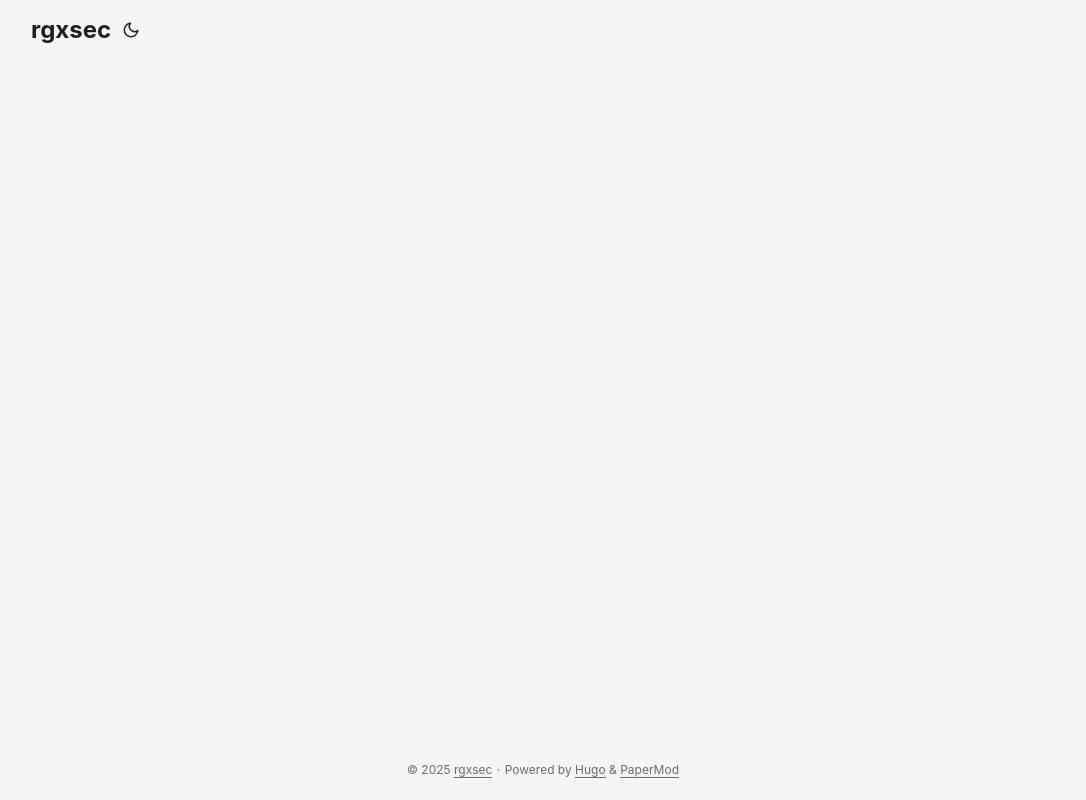
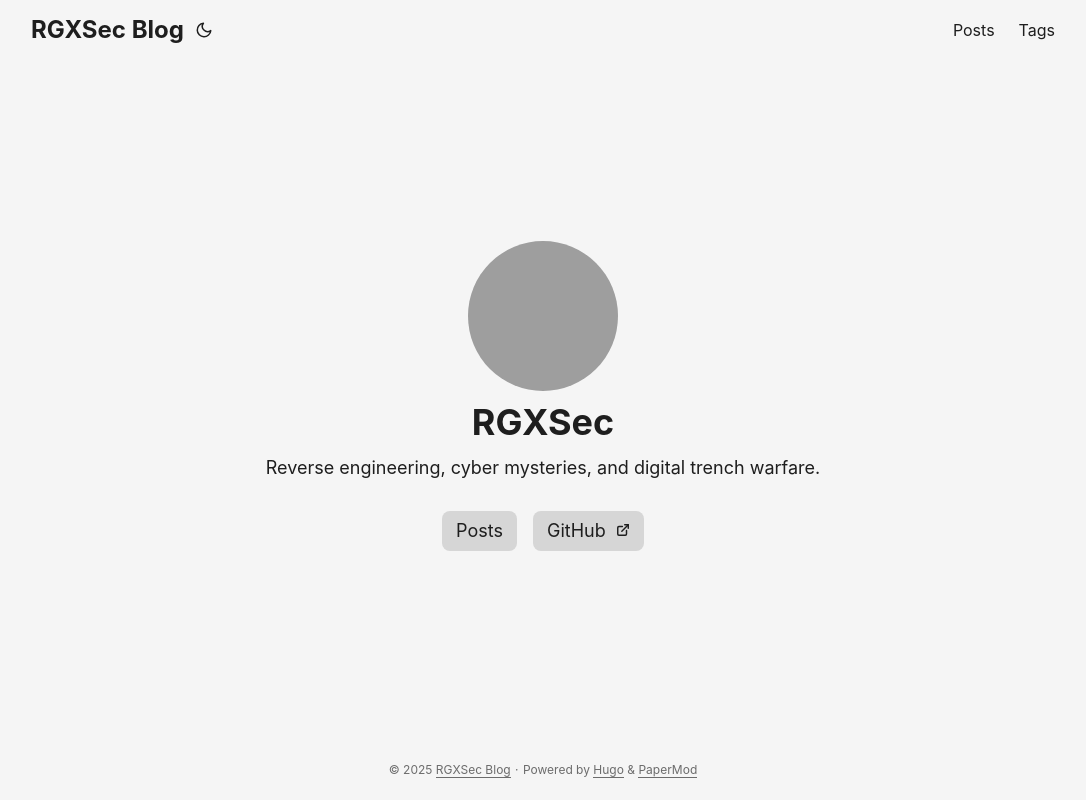
Before and after one commit to rgxsec/rgxsec.github.io, a plain HTML site: page index.html in a window 1280 px wide. Shown: the whole page, without its empty margins (97-1183 px from the left). Drawn offline with Linux system fonts and the light colour scheme; grey boxes are pictures that could not be loaded.

Commit message:
Lets see

```diff
--- a/categories/index.xml
+++ b/categories/index.xml
@@ -1,9 +1,9 @@
 <?xml version="1.0" encoding="utf-8" standalone="yes"?>
 <rss version="2.0" xmlns:atom="http://www.w3.org/2005/Atom" xmlns:content="http://purl.org/rss/1.0/modules/content/">
   <channel>
-    <title>Categories on rgxsec</title>
+    <title>Categories on RGXSec Blog</title>
     <link>https://rgxsec.github.io/categories/</link>
-    <description>Recent content in Categories on rgxsec</description>
+    <description>Recent content in Categories on RGXSec Blog</description>
     <generator>Hugo -- 0.146.5</generator>
     <language>en-us</language>
     <atom:link href="https://rgxsec.github.io/categories/index.xml" rel="self" type="application/rss+xml" />
--- a/index.html
+++ b/index.html
@@ -6,10 +6,10 @@
 <meta http-equiv="X-UA-Compatible" content="IE=edge">
 <meta name="viewport" content="width=device-width, initial-scale=1, shrink-to-fit=no">
 <meta name="robots" content="index, follow">
-<title>rgxsec</title>
-
-<meta name="description" content="">
-<meta name="author" content="">
+<title>RGXSec Blog</title>
+<meta name="keywords" content="Blog, Cybersecurity, Malware, Reverse Engineering">
+<meta name="description" content="Exploring security through curiosity">
+<meta name="author" content="RGX">
 <link rel="canonical" href="https://rgxsec.github.io/">
 <link crossorigin="anonymous" href="/assets/css/stylesheet.6da9a63d25a9608bca2f7f907a030e887a7dd3c3f3918e4cc113129361414bda.css" integrity="sha256-bammPSWpYIvKL3&#43;QegMOiHp908PzkY5MwRMSk2FBS9o=" rel="preload stylesheet" as="style">
 <link rel="icon" href="https://rgxsec.github.io/favicon.ico">
@@ -58,21 +58,22 @@
 
     </style>
 </noscript><meta property="og:url" content="https://rgxsec.github.io/">
-  <meta property="og:site_name" content="rgxsec">
-  <meta property="og:title" content="rgxsec">
+  <meta property="og:site_name" content="RGXSec Blog">
+  <meta property="og:title" content="RGXSec Blog">
+  <meta property="og:description" content="Exploring security through curiosity">
   <meta property="og:locale" content="en-us">
   <meta property="og:type" content="website">
 <meta name="twitter:card" content="summary">
-<meta name="twitter:title" content="rgxsec">
-<meta name="twitter:description" content="">
+<meta name="twitter:title" content="RGXSec Blog">
+<meta name="twitter:description" content="Exploring security through curiosity">
 
 <script type="application/ld+json">
 {
   "@context": "https://schema.org",
   "@type": "Organization",
-  "name": "rgxsec",
+  "name": "RGXSec Blog",
   "url": "https://rgxsec.github.io/",
-  "description": "",
+  "description": "Exploring security through curiosity",
   "logo": "https://rgxsec.github.io/favicon.ico",
   "sameAs": [
 
@@ -96,7 +97,7 @@
 <header class="header">
     <nav class="nav">
         <div class="logo">
-            <a href="https://rgxsec.github.io/" accesskey="h" title="rgxsec (Alt + H)">rgxsec</a>
+            <a href="https://rgxsec.github.io/" accesskey="h" title="RGXSec Blog (Alt + H)">RGXSec Blog</a>
             <div class="logo-switches">
                 <button id="theme-toggle" accesskey="t" title="(Alt + T)" aria-label="Toggle theme">
                     <svg id="moon" xmlns="http://www.w3.org/2000/svg" width="24" height="18" viewBox="0 0 24 24"
@@ -121,14 +122,52 @@
             </div>
         </div>
         <ul id="menu">
+            <li>
+                <a href="https://rgxsec.github.io/posts" title="Posts">
+                    <span>Posts</span>
+                </a>
+            </li>
+            <li>
+                <a href="https://rgxsec.github.io/tags" title="Tags">
+                    <span>Tags</span>
+                </a>
+            </li>
         </ul>
     </nav>
 </header>
-<main class="main">
+<main class="main"><div class="profile">
+    <div class="profile_inner">
+        <img draggable="false" src="https://avatars.githubusercontent.com/u/0000000?v=4" alt="RGXSec" title="RGXSec"
+            height="150" width="150" />
+        <h1>RGXSec</h1>
+        <span>Reverse engineering, cyber mysteries, and digital trench warfare.</span><div class="social-icons" >
+</div>
+
+        <div class="buttons">
+            <a class="button" href="/posts" rel="noopener" title="Posts">
+                <span class="button-inner">
+                    Posts
+                </span>
+            </a>
+            <a class="button" href="https://github.com/rgxsec" rel="noopener" title="GitHub">
+                <span class="button-inner">
+                    GitHub&nbsp;
+                    <svg fill="none" shape-rendering="geometricPrecision" stroke="currentColor" stroke-linecap="round"
+                        stroke-linejoin="round" stroke-width="2.5" viewBox="0 0 24 24" height="14" width="14">
+                        <path d="M18 13v6a2 2 0 01-2 2H5a2 2 0 01-2-2V8a2 2 0 012-2h6"></path>
+                        <path d="M15 3h6v6"></path>
+                        <path d="M10 14L21 3"></path>
+                    </svg>
+                </span>
+            </a>
+        </div>
+    </div>
+</div>
+
     </main>
 
 <footer class="footer">
-        <span>&copy; 2025 <a href="https://rgxsec.github.io/">rgxsec</a></span> ·
+        <span>&copy; 2025 <a href="https://rgxsec.github.io/">RGXSec Blog</a></span> ·
 
     <span>
         Powered by
--- a/index.xml
+++ b/index.xml
@@ -1,9 +1,9 @@
 <?xml version="1.0" encoding="utf-8" standalone="yes"?>
 <rss version="2.0" xmlns:atom="http://www.w3.org/2005/Atom" xmlns:content="http://purl.org/rss/1.0/modules/content/">
   <channel>
-    <title>rgxsec</title>
+    <title>RGXSec Blog</title>
     <link>https://rgxsec.github.io/</link>
-    <description>Recent content on rgxsec</description>
+    <description>Recent content on RGXSec Blog</description>
     <generator>Hugo -- 0.146.5</generator>
     <language>en-us</language>
     <atom:link href="https://rgxsec.github.io/index.xml" rel="self" type="application/rss+xml" />
--- a/tags/index.xml
+++ b/tags/index.xml
@@ -1,9 +1,9 @@
 <?xml version="1.0" encoding="utf-8" standalone="yes"?>
 <rss version="2.0" xmlns:atom="http://www.w3.org/2005/Atom" xmlns:content="http://purl.org/rss/1.0/modules/content/">
   <channel>
-    <title>Tags on rgxsec</title>
+    <title>Tags on RGXSec Blog</title>
     <link>https://rgxsec.github.io/tags/</link>
-    <description>Recent content in Tags on rgxsec</description>
+    <description>Recent content in Tags on RGXSec Blog</description>
     <generator>Hugo -- 0.146.5</generator>
     <language>en-us</language>
     <atom:link href="https://rgxsec.github.io/tags/index.xml" rel="self" type="application/rss+xml" />
```
Also changed, not shown: 404.html (+18 -7 lines), categories/index.html (+18 -7 lines), tags/index.html (+18 -7 lines), robots.txt (added).
